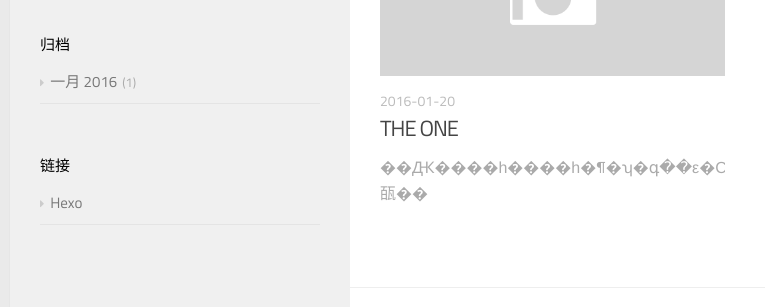
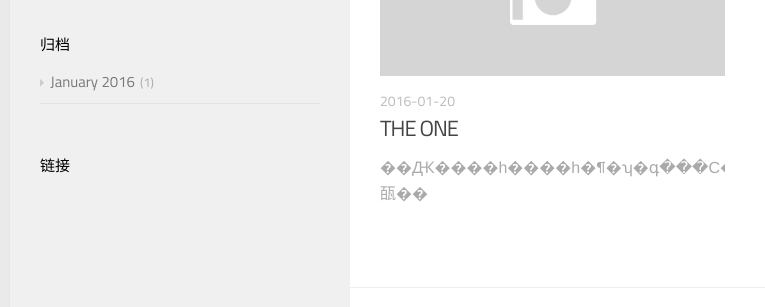
Before and after one commit to beliefluo/beliefluo.github.io, a plain HTML site: page index.html in a window 1280 px wide. Shown: the part 427-734 px from the top of the page, 70-835 px from the left. Drawn offline with Linux system fonts and the light colour scheme.

Commit message:
Site updated: 2016-01-20 19:17:01

```diff
--- a/index.html
+++ b/index.html
@@ -131,7 +131,7 @@
 
 
         <p class="article-excerpt">
-            ��Ԫ����һ����һ�¶�ʮ�գ��ε�С�ѵ�һ���������Լ����㼣��
+            ��Ԫ����һ����һ�¶�ʮ�գ���С�ѵ�һ���������Լ����㼣��
 
         </p>
     </div>
@@ -243,7 +243,7 @@
     <div class="widget-wrap widget-list">
         <h3 class="widget-title">归档</h3>
         <div class="widget">
-            <ul class="archive-list"><li class="archive-list-item"><a class="archive-list-link" href="/archives/2016/01/">一月 2016</a><span class="archive-list-count">1</span></li></ul>
+            <ul class="archive-list"><li class="archive-list-item"><a class="archive-list-link" href="/archives/2016/01/">January 2016</a><span class="archive-list-count">1</span></li></ul>
         </div>
     </div>
 
@@ -260,10 +260,6 @@
         <h3 class="widget-title">链接</h3>
         <div class="widget">
             <ul>
-
-                    <li>
-                        <a href="http://hexo.io">Hexo</a>
-                    </li>
 
             </ul>
         </div>
```
Also changed, not shown: 2016/01/20/THE-ONE/index.html (+8 -12 lines), archives/2016/01/index.html (+2 -6 lines), archives/2016/index.html (+2 -6 lines), archives/index.html (+2 -6 lines).
